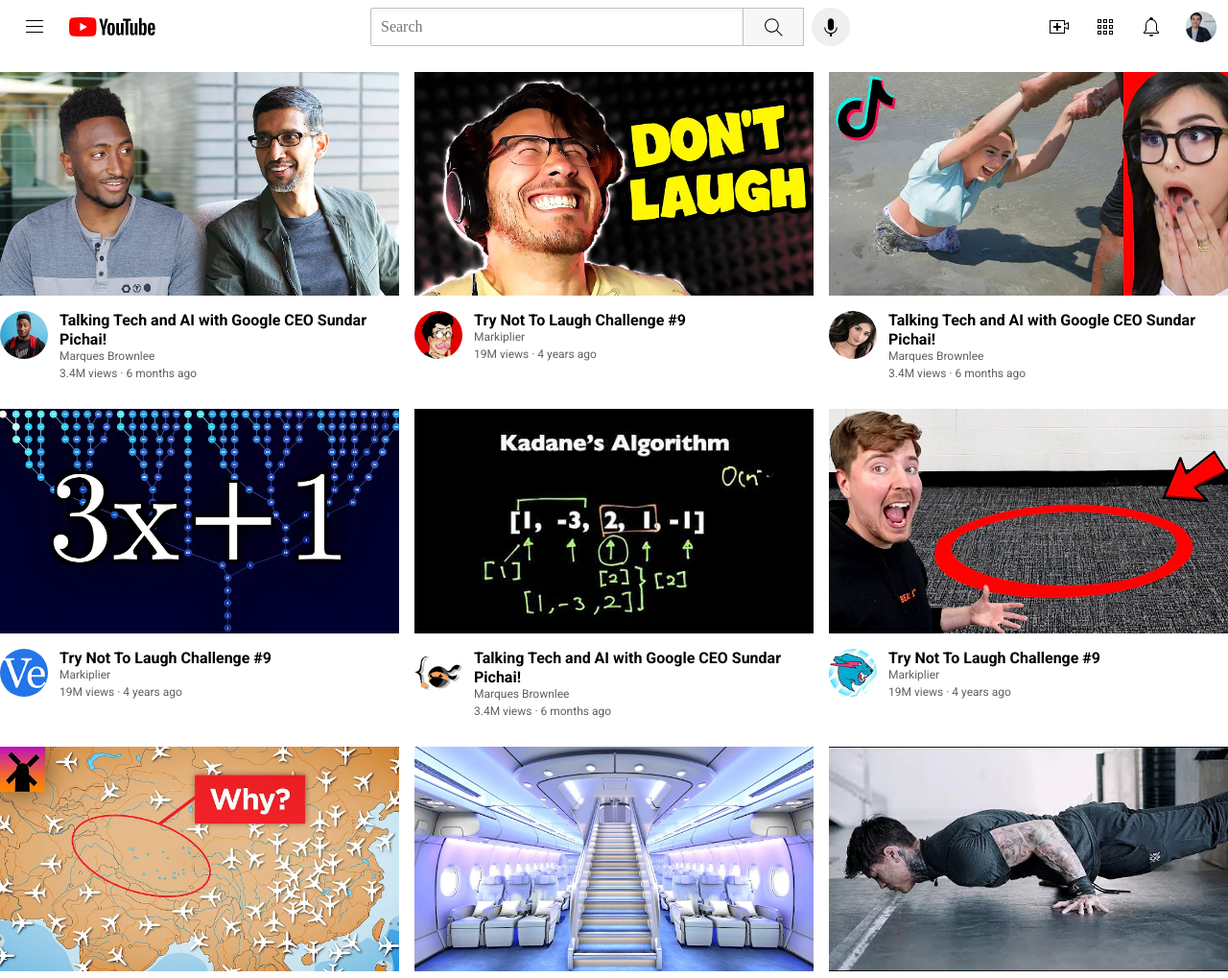
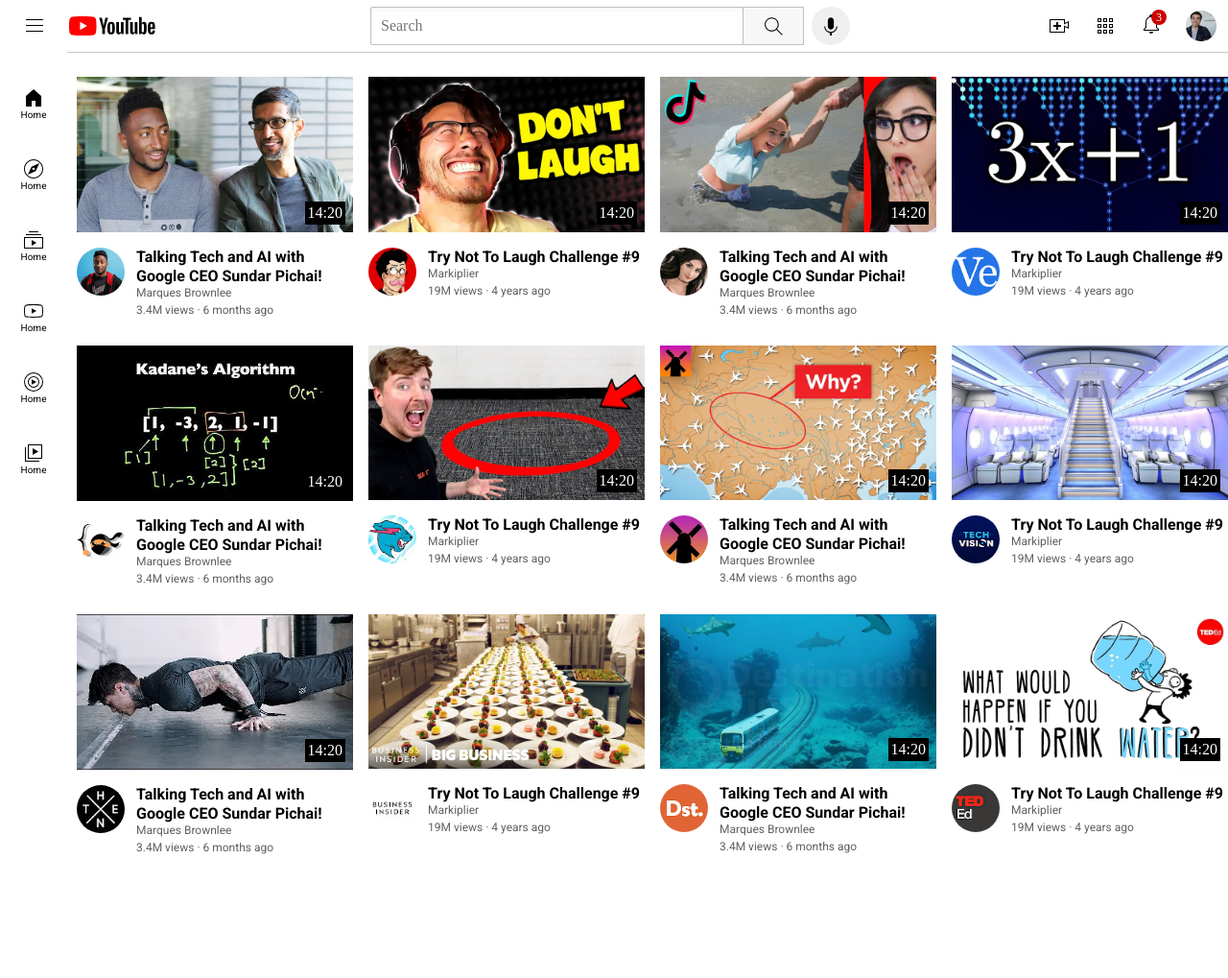
Before and after one commit to Pagalavan7/Youtube_HomePage_CSS, a plain HTML site: page YouTube Recreation/index.html in a window 1280 px wide. Shown: the top 1019 px of the page at 96% size. After the commit the page ends 890 px from the top, so only its background shows below. Drawn offline with Linux system fonts and the light colour scheme.

Commit message:
final-project

```diff
--- a/YouTube Recreation/index.html
+++ b/YouTube Recreation/index.html
@@ -26,6 +26,7 @@
         <input class="search-bar" type="text" placeholder="Search" />
         <button class="search-icon-button">
           <img class="search-icon" src="./Assets/Icons/search.svg" />
+          <div class="tooltip">Search</div>
         </button>
         <button class="voice-search-button">
           <img
@@ -33,15 +34,47 @@
             src="./Assets/Icons/voice-search-icon.svg"
             alt=""
           />
+          <div class="tooltip">Search with your voice</div>
         </button>
       </div>
       <div class="right">
         <img src="./Assets/Icons/upload.svg" alt="upload" />
-        <img src="./Assets/Icons/youtube-apps (1).svg" alt="" /><img
-          src="./Assets/Icons/notifications.svg"
-          alt=""
-        />
+        <img src="./Assets/Icons/youtube-apps (1).svg" alt="" />
+        <div class="not-div">
+          <img
+            class="notification-icon"
+            src="./Assets/Icons/notifications.svg"
+            alt=""
+          />
+          <div class="notification-count">3</div>
+        </div>
         <img class="my-channel" src="./Assets/Images/my-channel.jpeg" alt="" />
+      </div>
+    </div>
+    <div class="sidebar">
+      <div class="sidebar-items">
+        <img src="./Assets/Icons/home.svg" alt="" />
+        <div>Home</div>
+      </div>
+      <div class="sidebar-items">
+        <img src="./Assets/Icons/explore.svg" alt="" />
+        <div>Home</div>
+      </div>
+      <div class="sidebar-items">
+        <img src="./Assets/Icons/subscriptions.svg" alt="" />
+        <div>Home</div>
+      </div>
+      <div class="sidebar-items">
+        <img src="./Assets/Icons/originals.svg" />
+        <div>Home</div>
+      </div>
+      <div class="sidebar-items">
+        <img src="./Assets/Icons/youtube-music.svg" alt="" />
+        <div>Home</div>
+      </div>
+      <div class="sidebar-items">
+        <img src="./Assets/Icons/library.svg" alt="" />
+        <div>Home</div>
       </div>
     </div>
     <div class="video-grid">
@@ -52,6 +85,7 @@
             src="./Assets/Images/thumbnail-1.webp"
             alt="thumbnail-1"
           />
+          <div class="timing">14:20</div>
         </div>
         <div class="video-info-grid">
           <div class="channel-profile">
@@ -73,6 +107,7 @@
             src="./Assets/Images/thumbnail-2.webp"
             alt="thumbnail-1"
           />
+          <div class="timing">14:20</div>
         </div>
         <div class="video-info-grid">
           <div class="channel-profile">
@@ -92,6 +127,7 @@
             src="./Assets/Images/thumbnail-3.webp"
             alt="thumbnail-1"
           />
+          <div class="timing">14:20</div>
         </div>
         <div class="video-info-grid">
           <div class="channel-profile">
@@ -113,6 +149,7 @@
             src="./Assets/Images/thumbnail-4.webp"
             alt="thumbnail-1"
           />
+          <div class="timing">14:20</div>
         </div>
         <div class="video-info-grid">
           <div class="channel-profile">
@@ -132,6 +169,7 @@
             src="./Assets/Images/thumbnail-5.webp"
             alt="thumbnail-1"
           />
+          <div class="timing">14:20</div>
         </div>
         <div class="video-info-grid">
           <div class="channel-profile">
@@ -153,6 +191,7 @@
             src="./Assets/Images/thumbnail-6.webp"
             alt="thumbnail-1"
           />
+          <div class="timing">14:20</div>
         </div>
         <div class="video-info-grid">
           <div class="channel-profile">
@@ -172,6 +211,7 @@
             src="./Assets/Images/thumbnail-7.webp"
             alt="thumbnail-1"
           />
+          <div class="timing">14:20</div>
         </div>
         <div class="video-info-grid">
           <div class="channel-profile">
@@ -193,6 +233,7 @@
             src="./Assets/Images/thumbnail-8.webp"
             alt="thumbnail-1"
           />
+          <div class="timing">14:20</div>
         </div>
         <div class="video-info-grid">
           <div class="channel-profile">
@@ -212,6 +253,7 @@
             src="./Assets/Images/thumbnail-9.webp"
             alt="thumbnail-1"
           />
+          <div class="timing">14:20</div>
         </div>
         <div class="video-info-grid">
           <div class="channel-profile">
@@ -252,6 +294,7 @@
             src="./Assets/Images/thumbnail-11.webp"
             alt="thumbnail-1"
           />
+          <div class="timing">14:20</div>
         </div>
         <div class="video-info-grid">
           <div class="channel-profile">
@@ -273,6 +316,7 @@
             src="./Assets/Images/thumbnail-12.webp"
             alt="thumbnail-1"
           />
+          <div class="timing">14:20</div>
         </div>
         <div class="video-info-grid">
           <div class="channel-profile">
--- a/YouTube Recreation/style.css
+++ b/YouTube Recreation/style.css
@@ -52,14 +52,22 @@
   column-gap: 16px;
 }
 body {
+  display: flex;
   margin: 0;
+  padding-top: 80px;
+  padding-left: 80px;
 }
 .header {
   display: flex;
+  flex-direction: row;
+  justify-content: space-between;
+  position: fixed;
+  top: 0;
+  left: 0;
+  right: 0;
   height: 55px;
-  flex-direction: row;
-  margin-bottom: 20px;
-  justify-content: space-between;
+  background-color: white;
+  border-bottom: 1px solid #c7c7c7;
 }
 .left {
   margin-right: 70px;
@@ -88,7 +96,7 @@
   margin-right: 24px;
 }
 
-.right > img {
+.right img {
   height: 24px;
   margin-left: 12px;
   margin-right: 12px;
@@ -112,6 +120,7 @@
   width: 40px;
   border-radius: 50%;
   border: none;
+  position: relative;
 }
 .search-icon-button {
   margin-right: 8px;
@@ -120,17 +129,132 @@
   background-color: #f7f7f7;
   border: 1px solid rgb(192, 192, 192);
   margin-left: -1px;
+  position: relative;
 }
 .voice-search {
   margin-top: 4px;
   width: 40px;
   height: 25px;
 }
+
+.my-channel {
+  height: 32px !important;
+  width: 32px;
+}
+.thumbnail-row {
+  position: relative;
+  z-index: -1;
+}
+.timing {
+  position: absolute;
+  bottom: 12px;
+  right: 8px;
+  padding: 3px;
+  color: white;
+  background-color: black;
+}
+.not-div {
+  position: relative;
+}
+.notification-count {
+  position: absolute;
+  top: -3px;
+  right: 8px;
+  background-color: #cc0000;
+  color: white;
+  height: 16px;
+  width: 16px;
+  font-style: Roboto, Arial;
+  font-size: 12px;
+  padding-bottom: 4px;
+  padding-left: 5px;
+  border-radius: 8px;
+  padding-top: 1px;
+}
+
+.sidebar {
+  background-color: white;
+  display: flex;
+  flex-direction: column;
+  align-items: center;
+  position: fixed;
+  top: 50px;
+  left: 0;
+  bottom: 0;
+  width: 70px;
+  flex-basis: 500px;
+  z-index: 2;
+  padding-top: 20px;
+}
+.sidebar img {
+  width: 24px;
+  height: 24px;
+}
+.sidebar-items {
+  display: flex;
+  flex-direction: column;
+  justify-content: center;
+  align-items: center;
+  width: 72px;
+  height: 74px;
+  font-family: Roboto, Arial;
+  font-size: 10px;
+}
+.sidebar-items:hover {
+  background-color: #e9e5e5;
+}
+
 .search-icon {
   margin-top: 4px;
   height: 25px;
 }
-.my-channel {
-  height: 32px !important;
-  width: 32px;
+
+.search-icon-button .tooltip,
+.voice-search-button .tooltip {
+  position: absolute;
+  top: 40px;
+  background-color: rgb(189, 183, 183);
+  padding: 6px 8px;
+  border-radius: 2px;
+  opacity: 0;
+  transition: opacity 0.15s;
+  pointer-events: none;
+  white-space: nowrap;
 }
+
+.search-icon-button:hover .tooltip,
+.voice-search-button:hover .tooltip {
+  opacity: 1;
+}
+
+@media (max-width: 1250px) {
+  .video-grid {
+    grid-template-columns: 1fr 1fr 1fr;
+  }
+}
+@media (max-width: 850px) {
+  .video-grid {
+    grid-template-columns: 1fr 1fr;
+    transition: all 1s;
+  }
+  .left {
+    margin-right: 30px;
+    transition: all 1s;
+  }
+  .right {
+    margin-left: 10px;
+    transition: all 1s;
+  }
+}
+@media (max-width: 500px) {
+  .video-grid {
+    grid-template-columns: 1fr;
+    transition: all 1s;
+  }
+}
+@media (min-width: 1251px) {
+  .video-grid {
+    grid-template-columns: 1fr 1fr 1fr 1fr;
+    transition: all 1s;
+  }
+}
```
Also changed, not shown: YouTube Recreation/Assets/Icons/library.svg (added), YouTube Recreation/Assets/Icons/youtube-music.svg (added).
